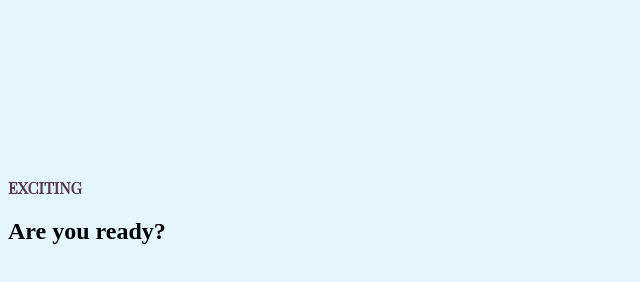
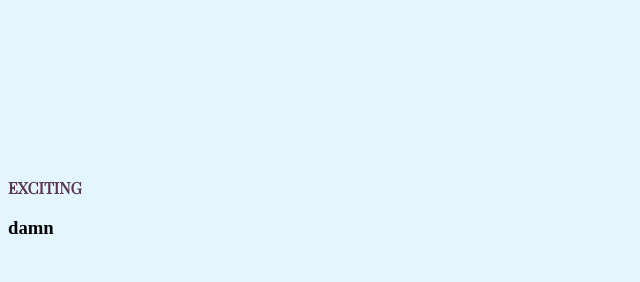
Before and after one commit to ashtaevd/novel-space, a plain HTML site: page index.html in a window 1280 px wide. Shown: the whole page, without its empty margins (0-640 px from the left). Drawn offline with nearby package versions, Linux system fonts and the light colour scheme.

Commit message:
Add and Delete

```diff
--- a/index.html
+++ b/index.html
@@ -37,7 +37,8 @@
 	<body>
 		<div class = "wrapper">
 			<h1> EXCITING </h1>
-			<h2>Are you ready?</h2>
+
+			<h3> damn </h3>
 		</div>
 	</body>
 </html>
```
